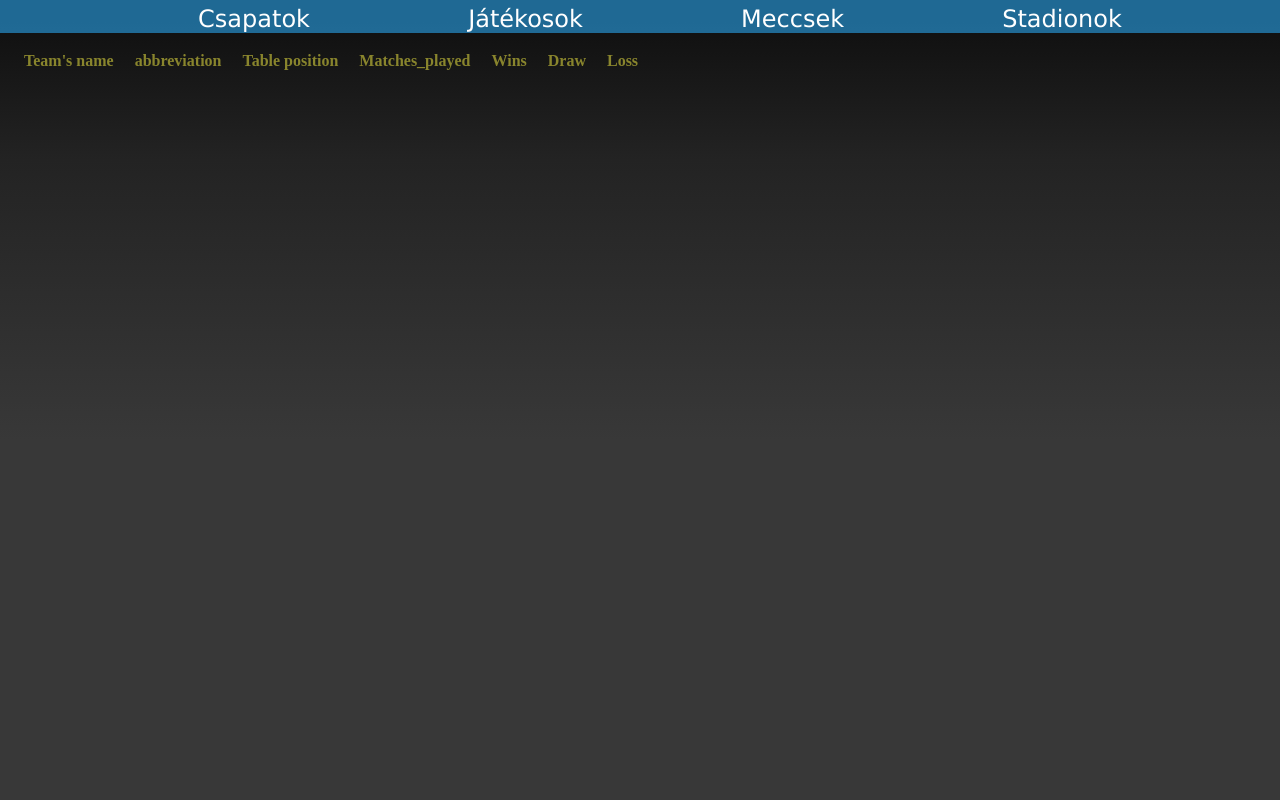
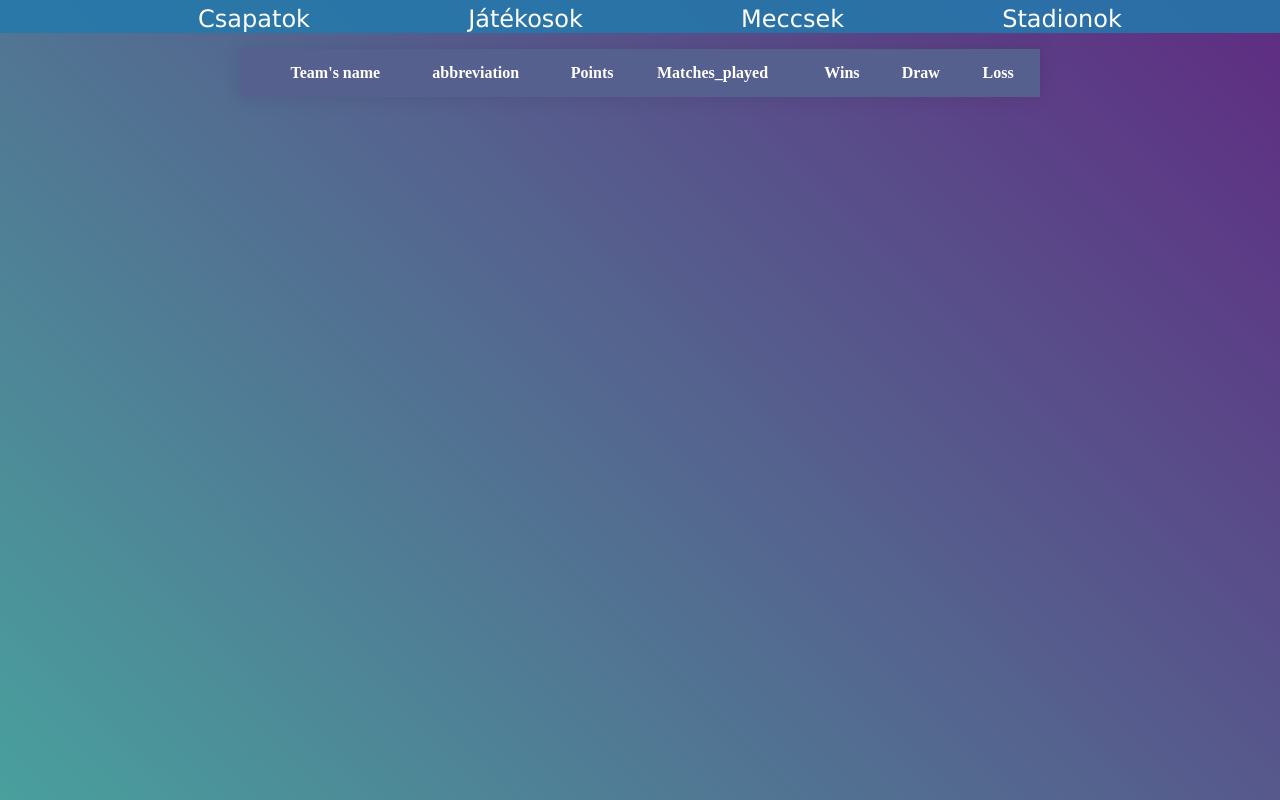
Before and after one commit to Kredam/CsapatSport-DB, a Flask app: page /teams in a window 1280 px wide. Run offline with Flask 2, Linux system fonts and the light colour scheme; data that the repository does not hold is empty; parts of the project's set-up code (start-up, migrations or seed data) failed here and were passed over.

Commit message:
Add ORDERED to SELECT

```diff
--- a/app.py
+++ b/app.py
@@ -13,7 +13,7 @@ def home():
 
 @app.route('/teams')
 def teams():
-    database.cursor.execute("SELECT * FROM csapatok")
+    database.cursor.execute("SELECT * FROM csapatok  ORDER BY points DESC ")
     return render_template("csapatok.html", teams=database.cursor)
 
 @app.route('/players')
--- a/client/templates/base.html
+++ b/client/templates/base.html
@@ -16,6 +16,6 @@
             <li><a href="/stadiums">Stadionok</a></li>
         </ul>
     </nav>
-    {% block content %}{% endblock %}
+    {% block table %}{% endblock %}
 </body>
 </html>
--- a/client/templates/csapatok.html
+++ b/client/templates/csapatok.html
@@ -2,19 +2,21 @@
 
 {% block title %} Matches {% endblock %}
 
-{% block content %}
+{% block table %}
     <div class="sql_table_div">
         <table class="sql_table">
+            <thead>
                 <tr>
                     <th></th>
                     <th>Team's name</th>
                     <th>abbreviation</th>
-                <th>Table position</th>
+                    <th>Points</th>
                     <th>Matches_played</th>
                     <th>Wins</th>
                     <th>Draw</th>
                     <th>Loss</th>
                 </tr>
+            </thead>
             {% for team in teams %}
                 <tr>
                     <td><img src={{team[3]}}></td>
@@ -25,7 +27,6 @@
                     <td>{{team[6]}}</td>
                     <td>{{team[7]}}</td>
                     <td>{{team[8]}}</td>
-                    <td>{{team[9]}}</td>
                 </tr>
             {% endfor %}
         </table>
--- a/client/templates/home.html
+++ b/client/templates/home.html
@@ -2,6 +2,6 @@
 
 {% block title %} Home {% endblock %}
 
-{% block content %}
+{% block table %}
     <h1>Működik</h1>
 {% endblock %}
--- a/client/templates/jatekosok.html
+++ b/client/templates/jatekosok.html
@@ -2,9 +2,10 @@
 
 {% block title %} Matches {% endblock %}
 
-{% block content %}
+{% block table %}
     <div class="sql_table_div">
         <table class="sql_table">
+            <thead>
                 <tr>
                     <th>id</th>
                     <th>Team's name</th>
@@ -12,6 +13,7 @@
                     <th>Pitch Position</th>
                     <th>Shirt Number</th>
                 </tr>
+            </thead>
             {% for player in players %}
                 <tr>
                     <td>{{player[0]}}</td>
--- a/db/sql/create_tables.sql
+++ b/db/sql/create_tables.sql
@@ -3,7 +3,6 @@ CREATE TABLE Csapatok(  name VARCHAR(50) UNIQUE PRIMARY KEY NOT NULL,
                         stadium VARCHAR(60),
                         badge VARCHAR(100),
                         points INT,
-                        position INT,
                         matches_played INT,
                         W INT,
                         D INT,
--- a/db/sql/insert_match.sql
+++ b/db/sql/insert_match.sql
@@ -9,8 +9,8 @@ INSERT INTO Meccsek(team, enemy_team, takes_place) VALUES ('Everton', 'Tottenham
 INSERT INTO Meccsek(team, enemy_team, takes_place) VALUES ('Leeds United', 'Leicester City', '2021-11-7 14:00:00');
 INSERT INTO Meccsek(team, enemy_team, takes_place) VALUES ('Leicester City', 'Leeds United', '2021-11-7 14:00:00');
 INSERT INTO Meccsek(team, enemy_team, takes_place) VALUES ('Liverpool', 'West Ham United', '2021-11-7 16:30:00');
-INSERT INTO Meccsek(team, enemy_team, takes_place) VALUES ('Manchester City', 'Manchester United', '2021-11-6 12:30:00');
-INSERT INTO Meccsek(team, enemy_team, takes_place) VALUES ('Manchester United', 'Manchester City', '2021-11-6 12:30:00');
+INSERT INTO Meccsek(team, enemy_team, takes_place) VALUES ('Manchester City', 'Everton', '2021-11-2 14:00:00');
+INSERT INTO Meccsek(team, enemy_team, takes_place) VALUES ('Manchester United', 'Watford', '2021-11-2 15:00:00');
 INSERT INTO Meccsek(team, enemy_team, takes_place) VALUES ('Newcastle United', 'Brighton and Hove Albion', '2021-11-6 17:30:00');
 INSERT INTO Meccsek(team, enemy_team, takes_place) VALUES ('Norwich City', 'Brentford', '2021-11-6 15:00:00');
 INSERT INTO Meccsek(team, enemy_team, takes_place) VALUES ('Southampton', 'Norwich City', '2021-11-2 15:00:00');
--- a/other/scraper.py
+++ b/other/scraper.py
@@ -84,7 +84,6 @@ class scraper:
                 "data-size": 25}).findChild("img")["src"]
             position = soup.find("tr", attrs={"data-filtered-table-row-name": club})['data-position']
             team_stat = soup.find("tr", attrs={"data-filtered-table-row-name": club}).findChildren("td", class_=False)
-            points = soup.find("tr", attrs={"data-filtered-table-row-name": club}).find("td", class_="points").text
             abbreviation = soup.find("tr", attrs={"data-filtered-table-row-name": club}).find("span",
                                                                                               class_="short").text
             matches_played = team_stat[0].text
@@ -98,7 +97,8 @@ class scraper:
             match_data = soup.find("tr", attrs={
                 "data-filtered-table-row-expander": soup.find("tr", attrs={"data-filtered-table-row-name": club})[
                     "data-filtered-table-row"]}).find_all("div", class_="resultWidget")
-            statement = f"INSERT INTO csapatok(name, abbreviation, badge, position, matches_played, W, D, L) VALUES ('{club}', '{abbreviation}', '{badge}', {position}, {matches_played}, {wins}, {draw}, {loss});\n"
+            points = int(wins)*3+int(draw)
+            statement = f"INSERT INTO csapatok(name, abbreviation, stadium, badge, points, matches_played, W, D, L) VALUES ('{club}', '{abbreviation}', '', '{badge}', {points}, {matches_played}, {wins}, {draw}, {loss});\n"
             self.write_to_sql_file("db/sql/insert_teams.sql", statement)
             self.next_match(match_data, abbreviation, club)
             self.scrape_players_data(club)
--- a/static/stylesheet/basic.css
+++ b/static/stylesheet/basic.css
@@ -3,7 +3,7 @@ body{
     margin: 0;
     padding: 0;
     background: rgb(56,56,56);
-    background: linear-gradient(0deg, rgba(56,56,56,1) 45%, rgba(35,35,35,1) 80%, rgba(13,13,13,1) 100%);
+    background: linear-gradient(45deg, #49a09d, #5f2c82);
 }
 
 nav a:link, nav a:visited, nav a{
@@ -30,12 +30,22 @@ nav a:hover{
     text-decoration: none;
 }
 
-.sql_table_div table{
-    align-content: center;
+table{
+    margin-left: auto;
+    margin-right: auto;
+    width: 800px;
+	border-collapse: collapse;
+	overflow: hidden;
+	box-shadow: 0 0 20px rgba(0,0,0,0.1);
 }
 
-table th, table td{
+thead th{
+    background-color: #55608f;
+}
+
+th, td{
+    padding: 15px;
+	background-color: rgba(255,255,255,0.2);
+	color: #fff;
     text-align: left;
-    padding-bottom: 10px;
-    padding-right: 18px;
 }
```
Also changed, not shown: client/templates/meccsek.html (+8 -6 lines), client/templates/stadionok.html (+7 -5 lines), db/sql/insert_teams.sql (+20 -20 lines), db/sql/insert_player.sql. Lines whose indentation alone changed are shown as unchanged.
